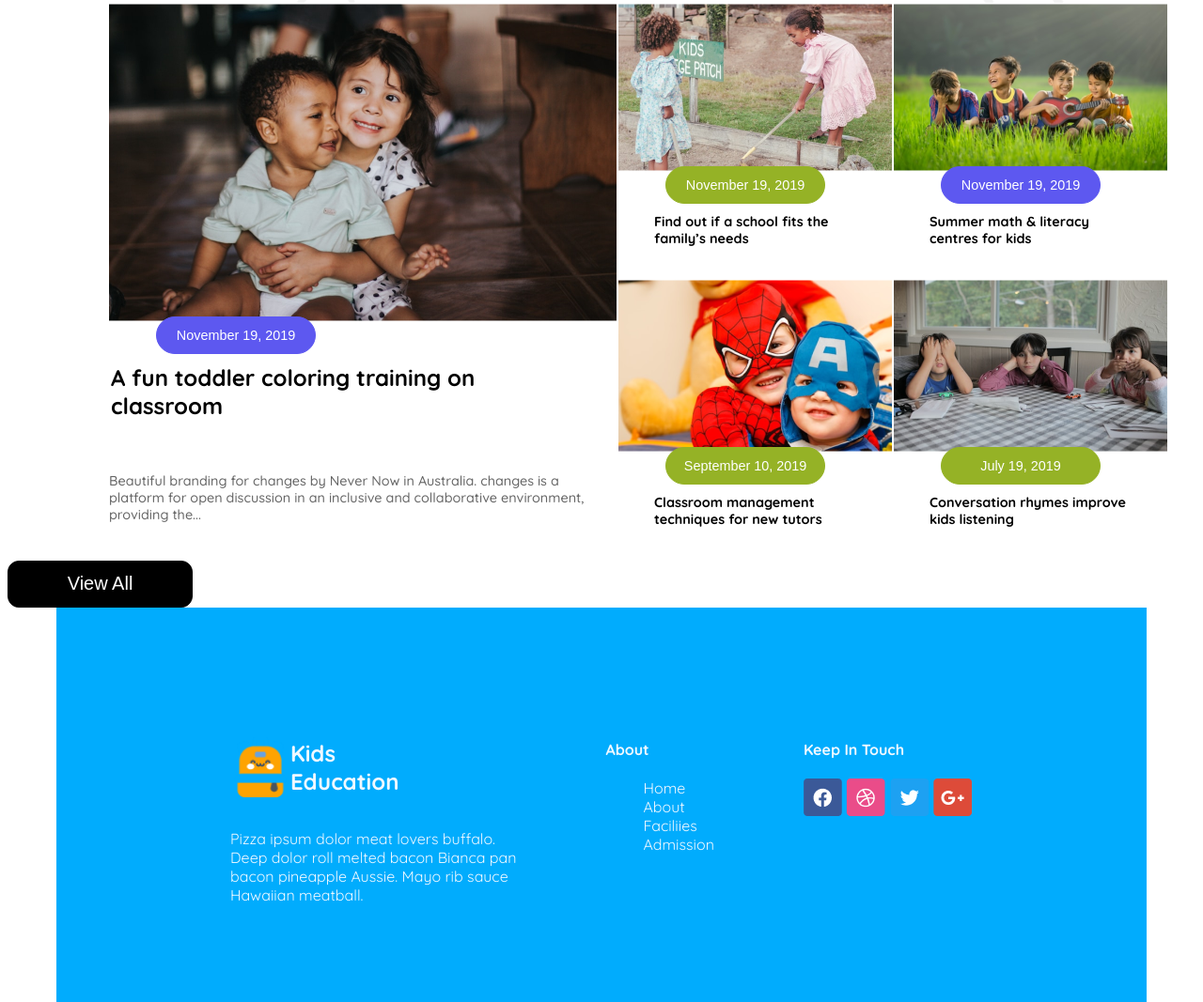
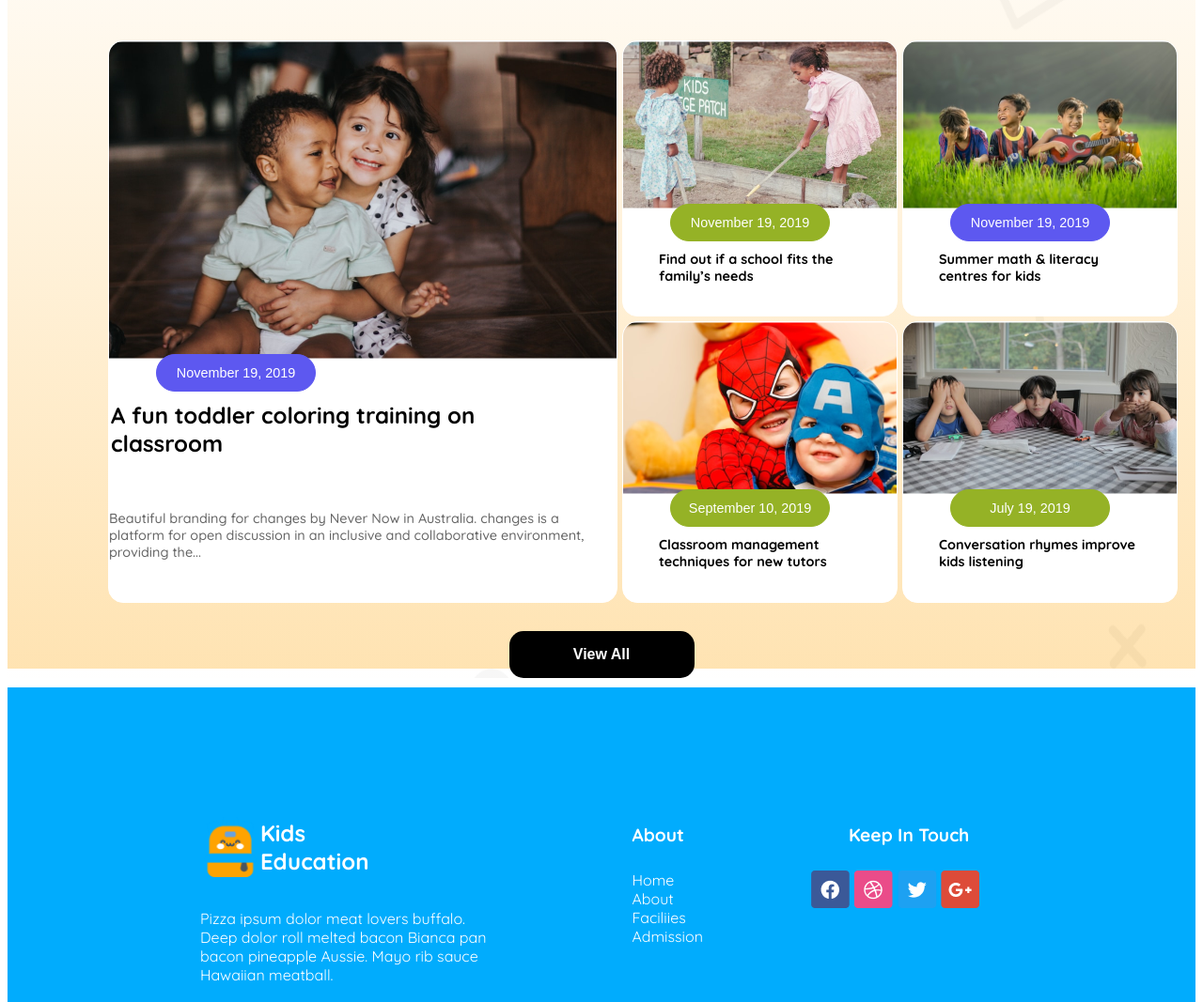
Before and after one commit to maishatabassum932/Kid-s-School, a plain HTML site: page index.html in a window 1280 px wide. Shown: the part 1619-2686 px from the top of the page at 94% size. Drawn offline with Linux system fonts and the light colour scheme.

Commit message:
ready for Desktop view

```diff
--- a/index.html
+++ b/index.html
@@ -47,8 +47,8 @@
         <section class="sec-1">
             <div class="curriculum-container">
               <h2 class="curriculum-title">Standard Curriculum</h2>
-              <div class="curriculums display-flex" class ="card-container">
-                <div class="curriculum-box" id="box-1">
+              <div class="curriculums display-flex">
+                <div class="curriculum-box" id="box-1" style="background: linear-gradient(to bottom, #dff3ff 10%, #ffffff 20%)">
                     <img src="assets/kinder.png" alt="" class="curriculum-img">
                     <h4 class="curriculum-name">Kinder (3-6) Years</h4>
                     <p class="curriculum-des">Cum sociis natoque penatibus et magnis
@@ -56,7 +56,7 @@
                         mu sdis parturient</p>
                     <p class="more" style="color:#64C8FF">Read More</p>
                 </div>
-                <div class="curriculum-box" id="box-2">
+                <div class="curriculum-box" id="box-2" style="background: linear-gradient(to bottom, #fff0cd 10%, #ffffff 20%)">
                     <img src="assets/elementary.png" alt="" class="curriculum-img">
                     <h4 class="curriculum-name">Elementary School</h4>
                     <p class="curriculum-des">Cum sociis natoque penatibus et magnis
@@ -64,7 +64,7 @@
                         mu sdis parturient</p>
                     <p class="more" style="color:#F0AA00">Read More</p>
                 </div>
-                <div class="curriculum-box" id="box-3">
+                <div class="curriculum-box" id="box-3" style="background: linear-gradient(to bottom, #e5c8ff 10%, #ffffff 20%)">
                     <img src="assets/middle.png" alt="" class="curriculum-img">
                     <h4 class="curriculum-name">Middle (10-16) Years</h4>
                     <p class="curriculum-des">Cum sociis natoque penatibus et magnis
@@ -79,7 +79,7 @@
                 <img src="assets/is-greater-than.png">
             </div>
         </section>
-        <section class="sec-2">
+        <section class="sec-2" style="background-image: linear-gradient(0.00deg, rgba(254, 163, 1, 0.3), rgba(255, 255, 255, 0.3) 100%), url(../assets/bg.png);">
             <div class="stories-container">
                 <h2 class="curriculum-title">Our Stories</h2>
             </div>
--- a/styles/style.css
+++ b/styles/style.css
@@ -81,9 +81,14 @@
 .main{
 
 }
-.sec-1, .sec-2{
+.sec-1,
+.sec-2{
     background-image:url(../assets/bg.png);
     background-size: 1440px 880px;
+}
+.curriculums {
+    justify-content: space-between;
+    gap: 20px;
 }
 .curriculum-title{
     text-align: center;
@@ -142,6 +147,7 @@
     margin:0 auto;
     display:grid;
     grid-template-columns: repeat(3,1fr);
+    gap:5px;
 }
 #s-1{
     grid-row:span 2;
@@ -150,6 +156,18 @@
     border: 1px solid white;
     border-radius: 16px;
     background-color: #FFFFFF;
+}
+.stories-container {
+    margin: 0 auto;
+    max-height: 200px auto 200px;
+    padding: 20px;
+  }
+
+.story-img {
+    border-top-left-radius: 15px;
+    border-top-right-radius: 15px;
+    border-bottom-left-radius: 0;
+    border-bottom-right-radius: 0;
 }
 .story-btn{
     height: 40px;
@@ -186,12 +204,24 @@
     padding: 0px 38px;
     margin-top: 10px;
 }
+.s-btn {
+    display: block;
+    margin: 0 auto 10px;
+    padding: 12px 25px;
+    border-radius: 15px;
+    font-size: 1rem;
+    font-weight: 600;
+    text-align: center;
+    border: none;
+    margin-top:30px;
+    color: white;
+    cursor: pointer;
+    transition: background-color 0.3s ease;
+}
 /*footer-style*/
 .footer-container{
     background-color:#01ACFD ;
     height: 520px;
-    width: 1450px;
-    max-width: 1160px;
     margin:0 auto;
 }
 .footer-description{
@@ -199,7 +229,7 @@
     max-width:1000px ;
     justify-content: space-evenly;
     gap: 30px;
-    color: aliceblue;
+    color:#FFFFFF
 }
 .abt-list{
     list-style: none;
@@ -207,9 +237,15 @@
 .first{
     align-items: center;
 }
-.curriculums{
-    display: flex;
-    justify-content: space-between;
-    gap: 20px;
-
+.foot-sec-2 h4, .foot-sec-3 h4 {
+    font-size: 1.2rem;
+    font-weight: 800;
+  }
+  .foot-abt{
+    list-style: none;
+    margin-left: 40px;
 }
+.foot-abt-k{
+    list-style: none;
+    margin-left: 25px;
+}
```
